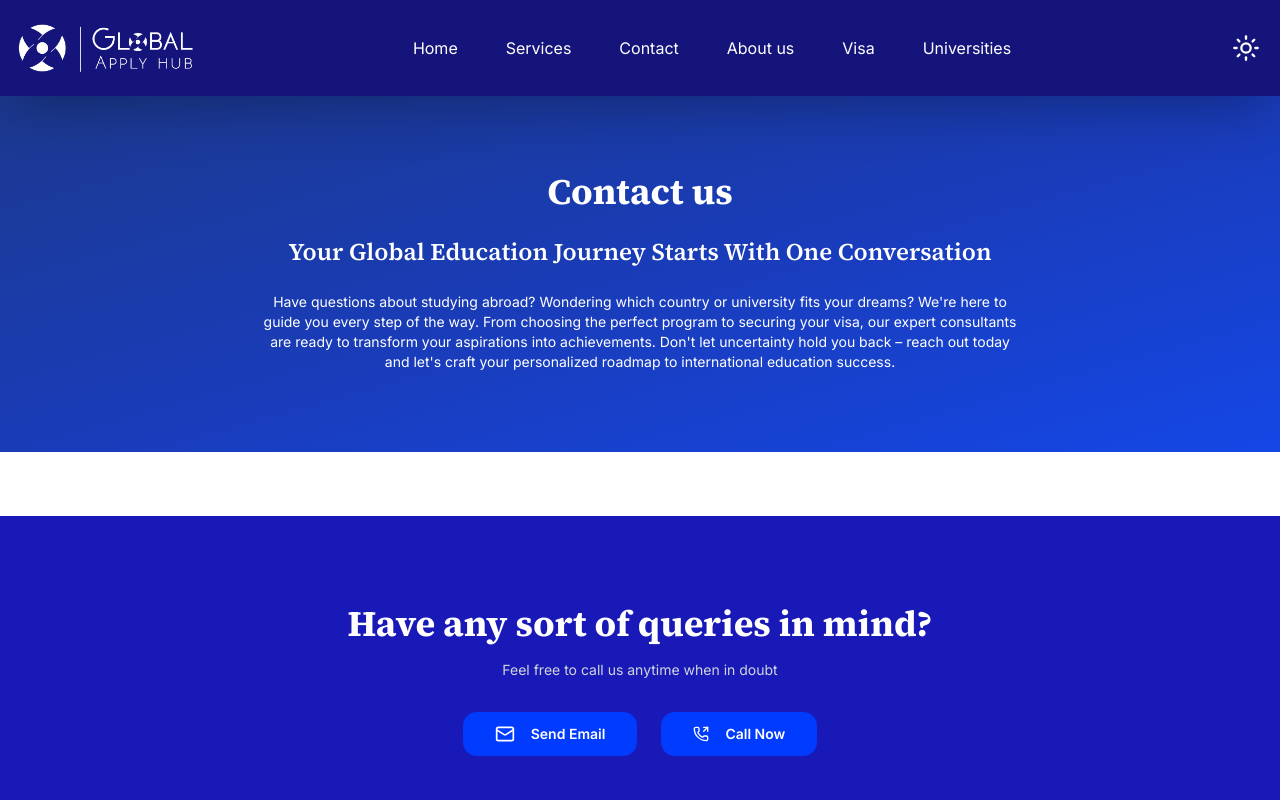
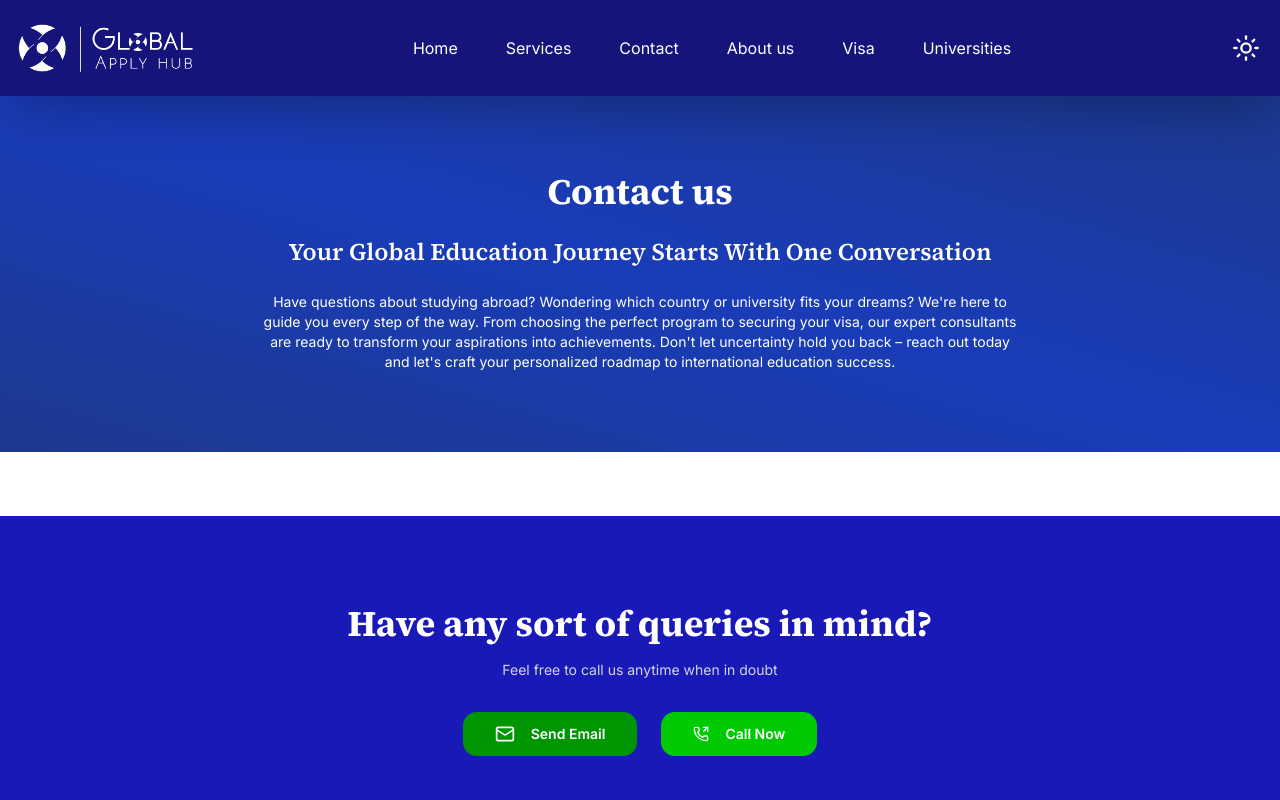
Before and after one commit to Ayush-sparky/global-apply-hub, a Next.js app: page /contact in a window 1280 px wide. Shown: the top 800 px of the page. Built offline with nearby package versions, Linux system fonts and the light colour scheme.

Commit message:
fix: experimented some button and banner colors

```diff
--- a/app/(root)/contact/page.js
+++ b/app/(root)/contact/page.js
@@ -21,8 +21,8 @@ export default function ContactPage() {
         title="Have any sort of queries in mind?"
         desc="Feel free to call us anytime when in doubt"
       >
-        <EmailUs />
-        <CallNow />
+        <EmailUs classProp='btn cta-btn cta-btn-secondary' />
+        <CallNow classProp='btn cta-btn btn-primary' />
       </CTAsection>
     </div>
   );
--- a/app/globals.css
+++ b/app/globals.css
@@ -9,6 +9,8 @@
   --color-hero-background: var(--hero-background);
   --color-button: var(--button);
   --color-button-secondary: var(--button-secondary);
+  --color-cta-button: var(--cta-button);
+  --color-cta-button-secondary: var(--cta-button-secondary);
   --color-nav_footer: var(--nav_footer);
   --color-cta: var(--cta);
   --font-sans: var(--font-geist-sans);
@@ -63,6 +65,8 @@
   --card: oklch(100% 0.00011 271.152);
   --card-foreground: oklch(0% 0 0);
   --cta: oklch(37.633% 0.2298 268.011);
+  --cta-button: oklch(72.702% 0.2469 142.567);
+  --cta-button-secondary: oklch(58.331% 0.19775 142.62);
   --popover: oklch(1 0 0);
   --popover-foreground: oklch(0.145 0 0);
   --primary: oklch(0.205 0 0);
@@ -105,6 +109,8 @@
   --button-secondary: oklch(33.297% 0.02322 196.183);
   --card: oklch(27.685% 0.00003 271.152);
   --cta: oklch(19.163% 0.13281 264.073);
+  --cta-button:rgb(0, 168, 3);
+  --cta-button-secondary: oklch(50.514% 0.17123 142.623);
   --card-foreground: oklch(0.985 0 0);
   --popover: oklch(0.205 0 0);
   --popover-foreground: oklch(0.985 0 0);
@@ -169,11 +175,12 @@
   }
 
   .banner {
-    @apply bg-gradient-to-br from-blue-900 via-blue-800 to-blue-700 text-white py-10 lg:py-20;
+    @apply bg-gradient-to-bl from-blue-900 via-blue-800 to-blue-900
+     text-white py-10 lg:py-20 dark:bg-gradient-to-bl dark:from-indigo-950 dark:via-blue-800 dark:to-blue-950;
   }
 
   .btn {
-    @apply cursor-pointer text-white rounded-xl hover:bg-button/80 active:scale-95  px-8 py-3 text-xs lg:text-sm font-semibold;
+    @apply cursor-pointer rounded-xl hover:bg-button/80 active:scale-95  px-8 py-3 text-xs lg:text-sm font-semibold;
   }
 
   .btn-primary {
@@ -185,7 +192,11 @@
   }
 
   .cta-btn {
-    @apply flex justify-center items-center gap-4;
+    @apply flex justify-center items-center gap-4 bg-cta-button;
+  }
+
+  .cta-btn-secondary {
+    @apply bg-cta-button-secondary flex justify-center items-center gap-4;
   }
 
   .cta-icons {
--- a/components/Navbar.jsx
+++ b/components/Navbar.jsx
@@ -15,6 +15,7 @@ import Image from "next/image";
 import ThemeToggle from "./ThemeToggleButton";
 import { linkList } from "./sub_sections/navbar/linkListData";
 import NavLink from "./sub_sections/navbar/NavLink";
+import CallNow from "./cta_buttons/CallNow";
 
 const NavBar = () => {
   const [isVisible, setIsVisible] = useState(true);
@@ -82,7 +83,8 @@ const NavBar = () => {
                   <SheetDescription></SheetDescription>
                 </SheetHeader>
 
-                <ul className="flex flex-col p-4 space-y-4 mt-4">
+                <div className=" flex flex-col h-screen p-4 justify-between">
+                  <ul className="flex flex-col  space-y-4">
                     {linkList.map((link, index) => (
                       <NavLink
                         key={index}
@@ -91,6 +93,9 @@ const NavBar = () => {
                       />
                     ))}
                   </ul>
+
+                    <CallNow classProp="border cta-btn mt-4 dark:border-white border-black text-foreground btn" />
+                </div>
               </SheetContent>
             </Sheet>
           </div>
--- a/components/cta_buttons/CallNow.jsx
+++ b/components/cta_buttons/CallNow.jsx
@@ -1,10 +1,10 @@
 import { PhoneOutgoing } from "lucide-react";
 
-export default function CallNow() {
+export default function CallNow({classProp}) {
   return (
     <a
       href="tel:+977 9704481514"
-      className="btn-primary cta-btn btn"
+      className={classProp}
     >
       <PhoneOutgoing className="w-4 h-4" /> Call Now
     </a>
--- a/components/cta_buttons/EmailUs.jsx
+++ b/components/cta_buttons/EmailUs.jsx
@@ -1,10 +1,10 @@
 import { Mail } from "lucide-react";
 
-export default function EmailUs() {
+export default function EmailUs({classProp}) {
     return (
       <a
         href="mailto:ayushdk5758967@gmail.com?subject=Quick%20Inquiry&body=Hello,%20I%20would%20like%20to%20know%20more%20about..."
-        className="cta-btn btn btn-primary"
+        className={classProp}
       >
         <Mail className="cta-icons" /> Send Email
       </a>
--- a/components/sub_sections/services/StatsSection.jsx
+++ b/components/sub_sections/services/StatsSection.jsx
@@ -27,7 +27,7 @@ export function StatsSection() {
                   scrollSpyDelay={index * 200} // Stagger the animations
                 />
               </div>
-              <div className="text-muted-foreground font-medium">
+              <div className="text-muted-foreground text-xs md:text-sm xl:text-lg font-medium">
                 {stat.label}
               </div>
             </div>
```
Lines whose indentation alone changed are shown as unchanged.
